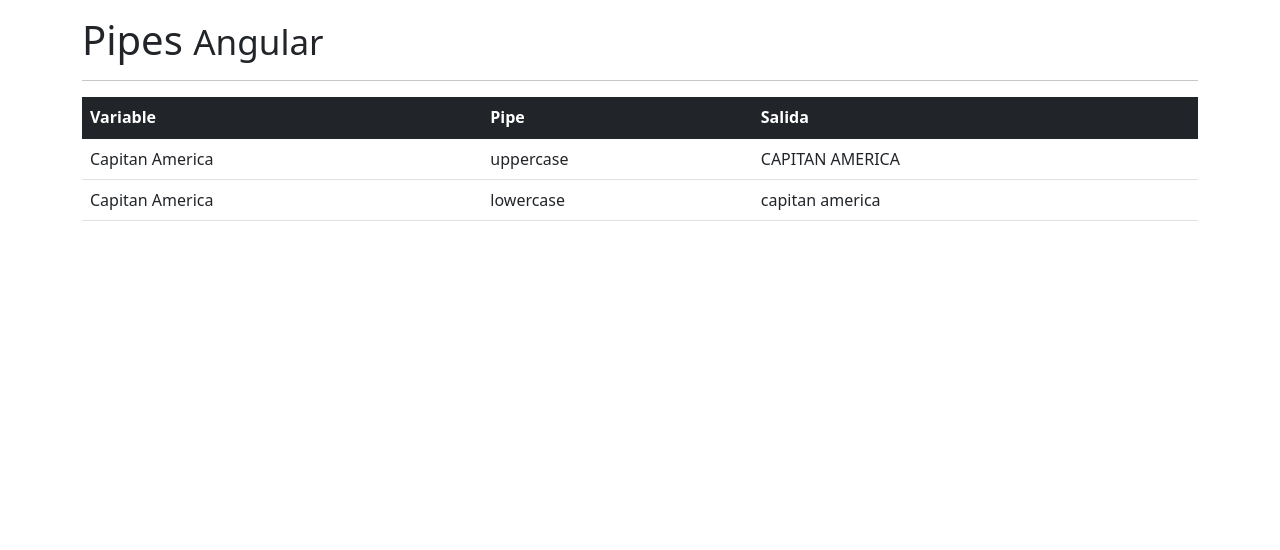
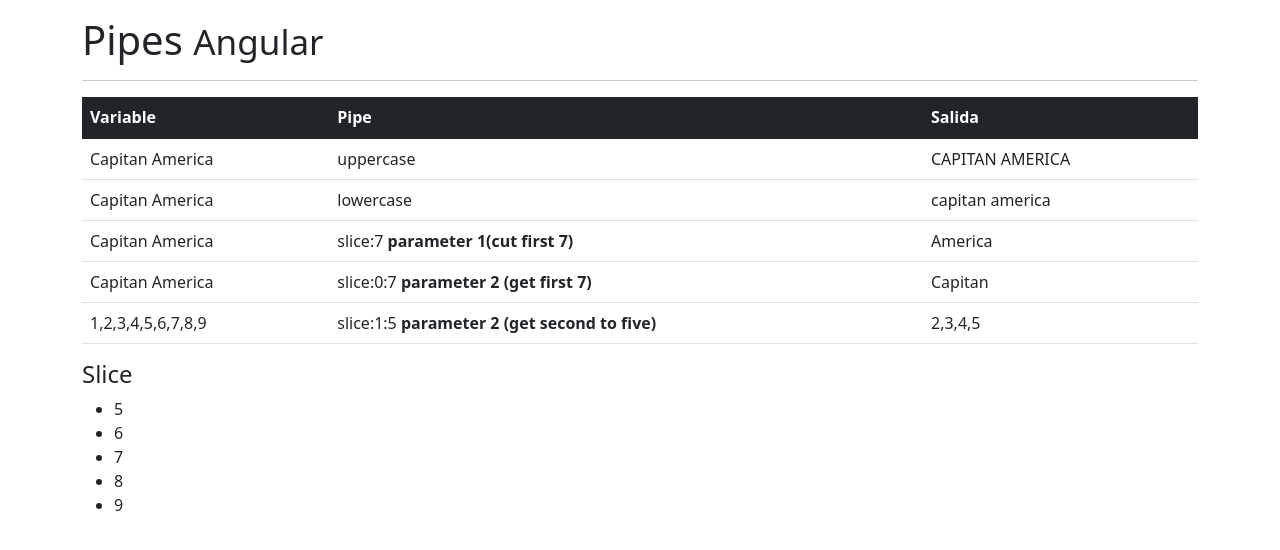
Before and after one commit to cbustamante777duoc/biblotecaPipes, an Angular app: page / in a window 1280 px wide. Shown: the top 550 px of the page. Built offline with nearby package versions, Linux system fonts and the light colour scheme.

Commit message:
useding pipe slice

```diff
--- a/src/app/app.component.html
+++ b/src/app/app.component.html
@@ -30,9 +30,33 @@
           <td>{{nombre|lowercase}}</td>
         </tr>
 
+
+        <tr>
+          <td>{{nombre}}</td>
+          <td>slice:7 <b>parameter 1(cut first 7)</b></td>
+          <td>{{nombre|slice:7}}</td>
+        </tr>
+
+        <tr>
+          <td>{{nombre}}</td>
+          <td>slice:0:7 <b>parameter 2 (get first 7)</b></td>
+          <td>{{nombre|slice:0:7}}</td>
+        </tr>
+
+        <tr>
+          <td>{{areglo}}</td>
+          <td>slice:1:5 <b>parameter 2 (get second to five)</b></td>
+          <td>{{areglo|slice:1:5}}</td>
+        </tr>
+
       </tbody>
 
     </table>
 
+    <h4>Slice</h4>
+    <ul>
+      <li *ngFor="let item of areglo |slice:4:22">{{item}}</li>
+    </ul>
+
   </div>
 </div>
--- a/src/app/app.component.ts
+++ b/src/app/app.component.ts
@@ -9,5 +9,6 @@ export class AppComponent {
 
   nombre: string = 'Capitan America';
 
+  areglo:number[] = [1,2,3,4,5,6,7,8,9];
 
 }
```
